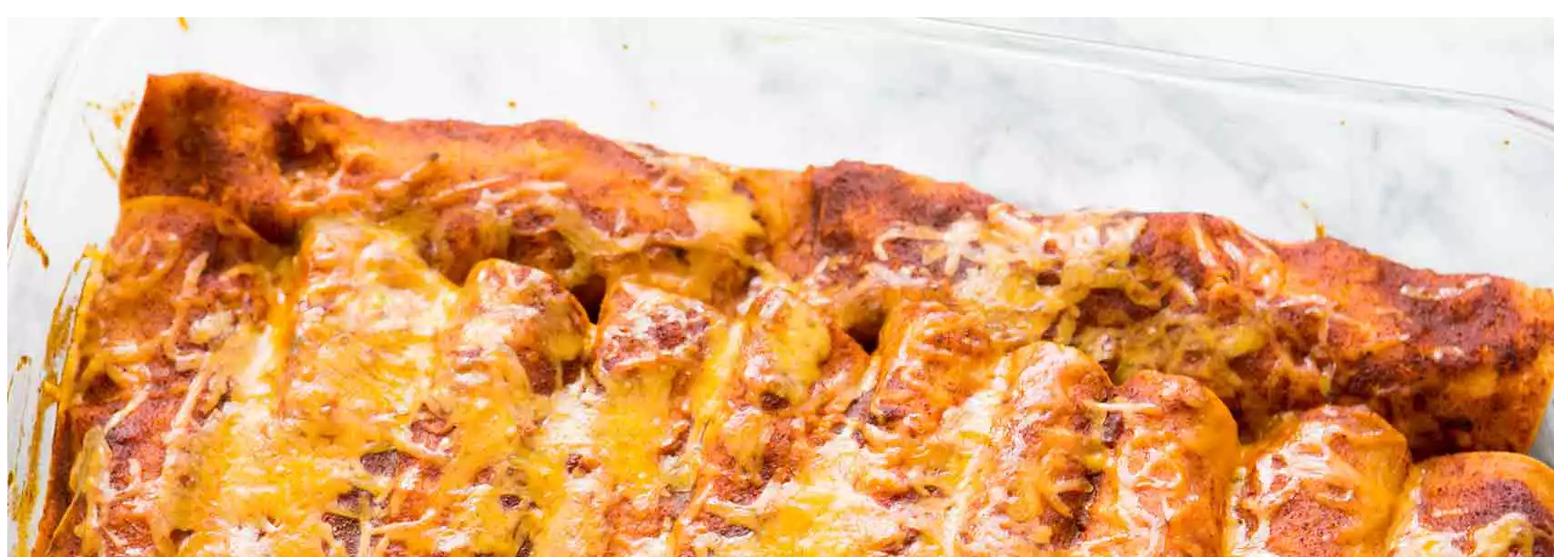
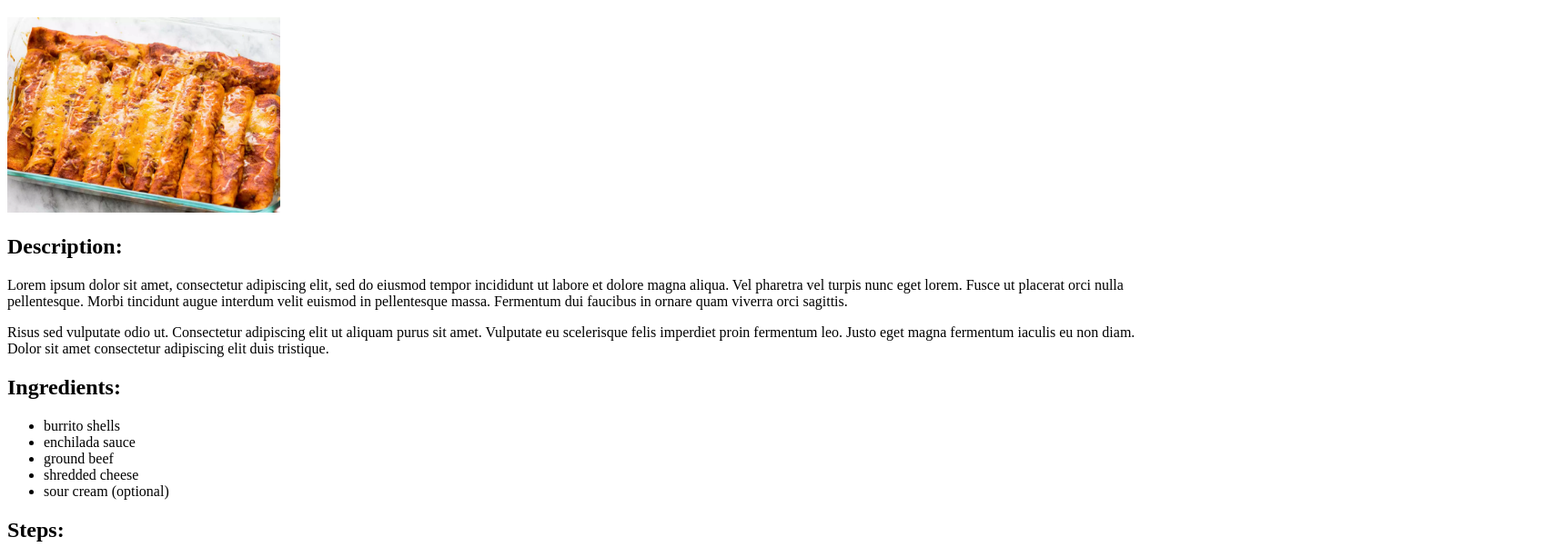
Before and after one commit to tsmilam/odin-recipes, a plain HTML site: page recipes/enchiladas.html in a window 1280 px wide. Shown: the part 61-674 px from the top of the page at 91% size, 1708 px wide, since content can reach past the window. Drawn offline with Linux system fonts and the light colour scheme.

Commit message:
set auto image scaling

```diff
--- a/recipes/enchiladas.html
+++ b/recipes/enchiladas.html
@@ -8,7 +8,7 @@
 </head>
 <body>
     <h1>Enchiladas</h1>
-    <img src="../images/enchiladas.jpg" alt="Enchiladas">
+    <img height=auto width=300px; src="../images/enchiladas.jpg" alt="Enchiladas">
     <h2>Description:</h2>
 
     <p>Lorem ipsum dolor sit amet, consectetur adipiscing elit, sed do eiusmod tempor incididunt ut labore et dolore magna aliqua. Vel pharetra vel turpis nunc eget lorem. Fusce ut placerat orci nulla pellentesque. Morbi tincidunt augue interdum velit euismod in pellentesque massa. Fermentum dui faucibus in ornare quam viverra orci sagittis. </p>
```
